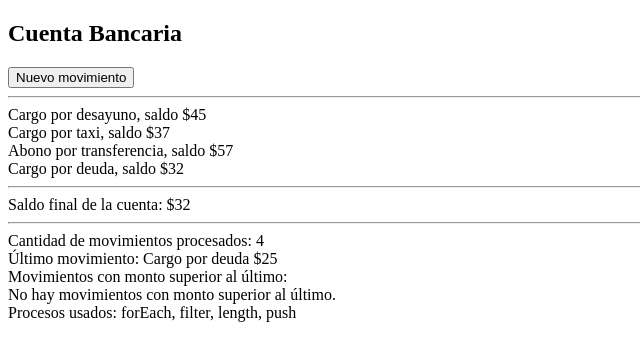
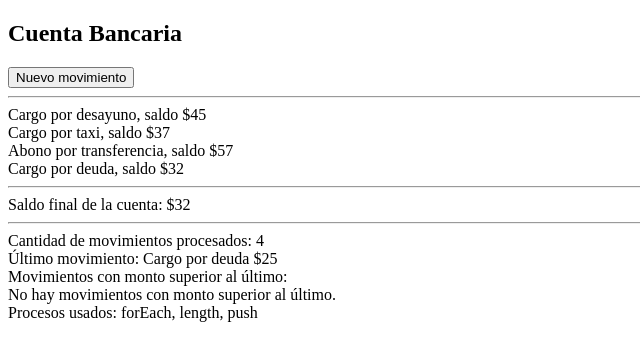
Before and after one commit to adrianacostx/L26.1.p.c3.19.la-cuenta-bancaria, a plain HTML site: page index.html in a window 1280 px wide. Shown: the full height of the page, 0-640 px from the left. Drawn offline with Linux system fonts and the light colour scheme.

Commit message:
cambio minimo en index.html

```diff
--- a/index.html
+++ b/index.html
@@ -17,7 +17,7 @@
     <div>Cantidad de movimientos procesados: <span id="body_lblCantidadMovimientos">0</span></div>
     <div>Último movimiento: <span id="body_lblUltimoMovimiento">ninguno</span></div>
     <div>Movimientos con monto superior al último:<br><div id="body_movimientosSuperiorLista"></div></div>
-    <div>Procesos usados: <span id="body_lblProcesosUsados">forEach, filter, length, push</span></div>
+    <div>Procesos usados: <span id="body_lblProcesosUsados">forEach, length, push</span></div>
   </section>
 
   <section id="movimiento" hidden style="margin-top:20px; border:1px solid #ccc; padding:15px; width:300px;">
```
